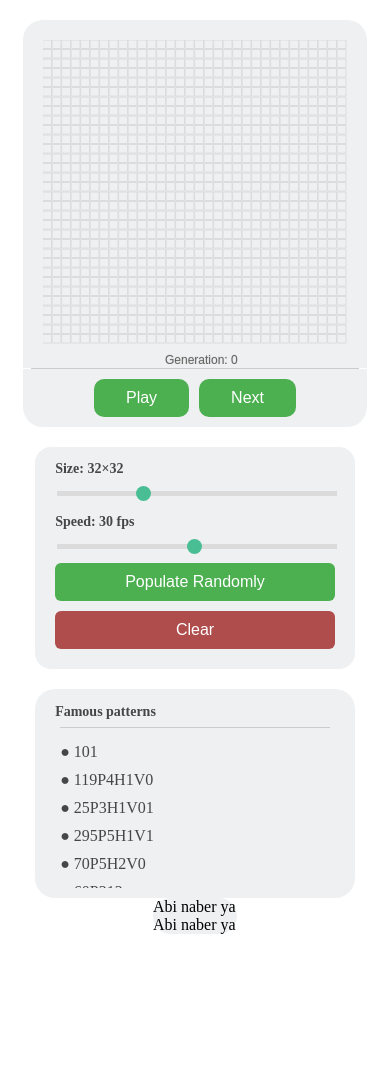
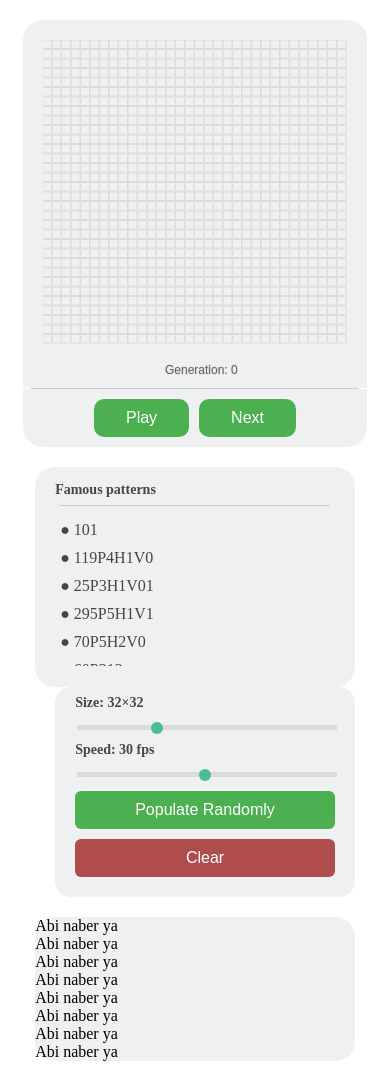
Before and after one commit to erraydin/Game-of-Life, a React (Create React App) app: page / in a window 390 px wide. Before the commit the page ends 942 px from the top, so only its background shows below. Built offline with nearby package versions, Linux system fonts and the light colour scheme.

Commit message:
tablet style

```diff
--- a/src/components/Main/Main.module.css
+++ b/src/components/Main/Main.module.css
@@ -1,4 +1,5 @@
 .mainContainer {
+    height: 90vh;
     margin: 10px 10px;
     display: flex;
     flex-direction: row;
@@ -8,14 +9,14 @@
     display: flex;
     flex-direction: column;
     margin-right: 20px;
-    width: 40%;
+    height: 100%;
 }
 
 .patternsPreferences {
     display: flex;
     flex-direction: column;
     margin-right: 20px;
-    flex-grow: 25%;
+    width: 20%;
 }
 
 .row {
@@ -30,6 +31,7 @@
     width: calc(100% - 40px);
     padding: 20px 20px 0 20px;
     touch-action: none;
+    height: 100%;
 }
 
 .hr {
@@ -46,6 +48,7 @@
 
 @media(max-width: 768px) {
     .mainContainer {
+        height: fit-content;
         margin: auto;
         width: 90%;
         margin-top: 20px;
@@ -59,18 +62,23 @@
     }
     .canvas {
         width: 95%;
-        height: auto;
+        height: 100%;
     }
     .hr {
         width: 90%;
         padding: 0 20px;
     }
     .patternsPreferences {
+        margin-top: 20px;
         width: 95%;
         flex-direction: row;
         margin-right: 0;
         justify-content: space-between;
-        height: 240px;
+    }
+    .info {
+        margin: auto;
+        margin-top: 20px;
+        width: 95%;
     }
 }
 
--- a/src/components/Main/Main.tsx
+++ b/src/components/Main/Main.tsx
@@ -61,12 +61,30 @@ const Main = () => {
                 <Controls myP5={myP5} playing={playing} setPlaying={setPlaying} />
             </div>
             <div className={classes.patternsPreferences}>
+                <Patterns />
+                <Preferences myP5={myP5} size={size} setSize={setSize} setPlaying={setPlaying} />
 
-                <Preferences myP5={myP5} size={size} setSize={setSize} setPlaying={setPlaying} />
-                <Patterns />
             </div>
 
             <div className={classes.info}>
+                <div>
+                    Abi naber ya
+                </div>
+                <div>
+                    Abi naber ya
+                </div>
+                <div>
+                    Abi naber ya
+                </div>
+                <div>
+                    Abi naber ya
+                </div>
+                <div>
+                    Abi naber ya
+                </div>
+                <div>
+                    Abi naber ya
+                </div>
                 <div>
                     Abi naber ya
                 </div>
--- a/src/components/Patterns/Patterns.module.css
+++ b/src/components/Patterns/Patterns.module.css
@@ -1,11 +1,11 @@
 .patterns {
     border-radius: 20px;
-    margin-top: 20px;
     overflow-y: auto;
     padding: 10px;
     background: #eef0f1;
     display: flex;
     flex-direction: column;
+    height: 240px;
 }
 
 .container {
@@ -15,7 +15,7 @@
     background: #eef0f1;
     display: flex;
     flex-direction: column;
-    height: 290px;
+    height: 100%;
 }
 
 .innerContainer {
@@ -58,6 +58,7 @@ a:visited {
 @media(max-width: 768px) {
     .patterns {
         flex-grow: 1.3;
+        height: 200px;
     }
     .container {
         height: 150px;
--- a/src/components/Preferences/Preferences.module.css
+++ b/src/components/Preferences/Preferences.module.css
@@ -1,5 +1,5 @@
 .column {
-    width: 300px;
+    margin-top: 20px;
     border-radius: 16px;
     padding-left: 20px;
     padding-right: 20px;
@@ -8,6 +8,7 @@
     display: flex;
     flex-direction: column;
     justify-content: space-around;
+    flex-grow: 1;
 }
 
 .populateButton {
@@ -18,7 +19,7 @@
     background-color: #4CAF50;
     border: none;
     color: white;
-    padding: 15px 32px;
+    padding: 15px 0;
     text-align: center;
     text-decoration: none;
     font-size: 16px;
@@ -34,7 +35,7 @@
     background-color: #af4c4c;
     border: none;
     color: white;
-    padding: 15px 32px;
+    padding: 15px 0;
     text-align: center;
     text-decoration: none;
     font-size: 16px;
@@ -106,12 +107,13 @@ h3 {
     h3 {
         font-size: 14px;
         margin-bottom: 5px;
+        margin-top: 8px;
     }
     .column {
-        margin-top: 20px;
+        margin-top: 0;
         flex-grow: 1;
         width: fit-content;
-        margin-right: 20px;
+        margin-left: 20px;
     }
     .clearButton {
         margin-top: 5px;
@@ -126,12 +128,12 @@ h3 {
         height: 5px;
     }
     .slider::-webkit-slider-thumb {
-        width: 15px;
-        height: 15px;
+        width: 12px;
+        height: 12px;
     }
     .slider::-moz-range-thumb {
-        width: 15px;
-        height: 15px;
+        width: 12px;
+        height: 12px;
     }
 }
 
--- a/src/p5/mySketch.ts
+++ b/src/p5/mySketch.ts
@@ -126,9 +126,18 @@ const defineSketch = (initialPattern: string) => {
 
         sketch.setup = () => {
             const canvasDiv = document.getElementById("myCanvas");
-            width = canvasDiv?.offsetWidth! - 40;
+            const divHeight = canvasDiv?.offsetHeight;
+            const divWidth = canvasDiv?.offsetWidth;
+
+            if (sketch.windowHeight < sketch.windowWidth) {
+                width = divHeight! - 70;
+                sketch.createCanvas(width!, width! + 30);
+            } else {
+                width = divWidth! - 40;
+                sketch.createCanvas(width!, width! + 40);
+            }
             console.log(width);
-            sketch.createCanvas(width!, width! + 20);
+            // sketch.createCanvas(width!, width! + 40);
             sketch.initBoard!(initialPattern);
             // initialBoard = createEmptyBoard(size);
             // curBoard = createEmptyBoard(size);
@@ -152,7 +161,7 @@ const defineSketch = (initialPattern: string) => {
                 }
             }
             sketch.fill(100);
-            sketch.text("Generation: " + generation, width / 2 - 30, width + 20)
+            sketch.text("Generation: " + generation, width / 2 - 30, width + 30)
             if (playing) {
                 sketch.nextFrame!();
             }
```
